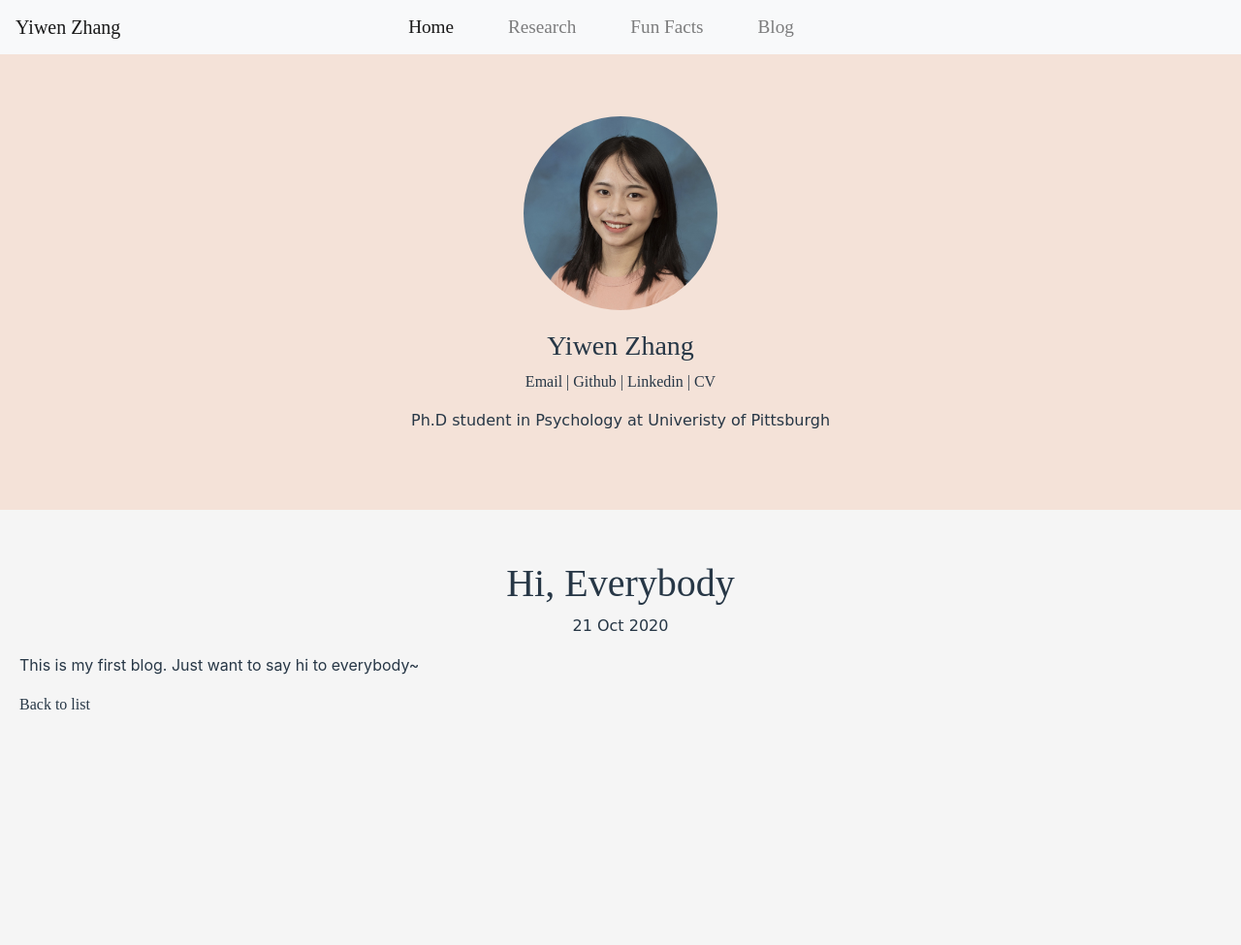
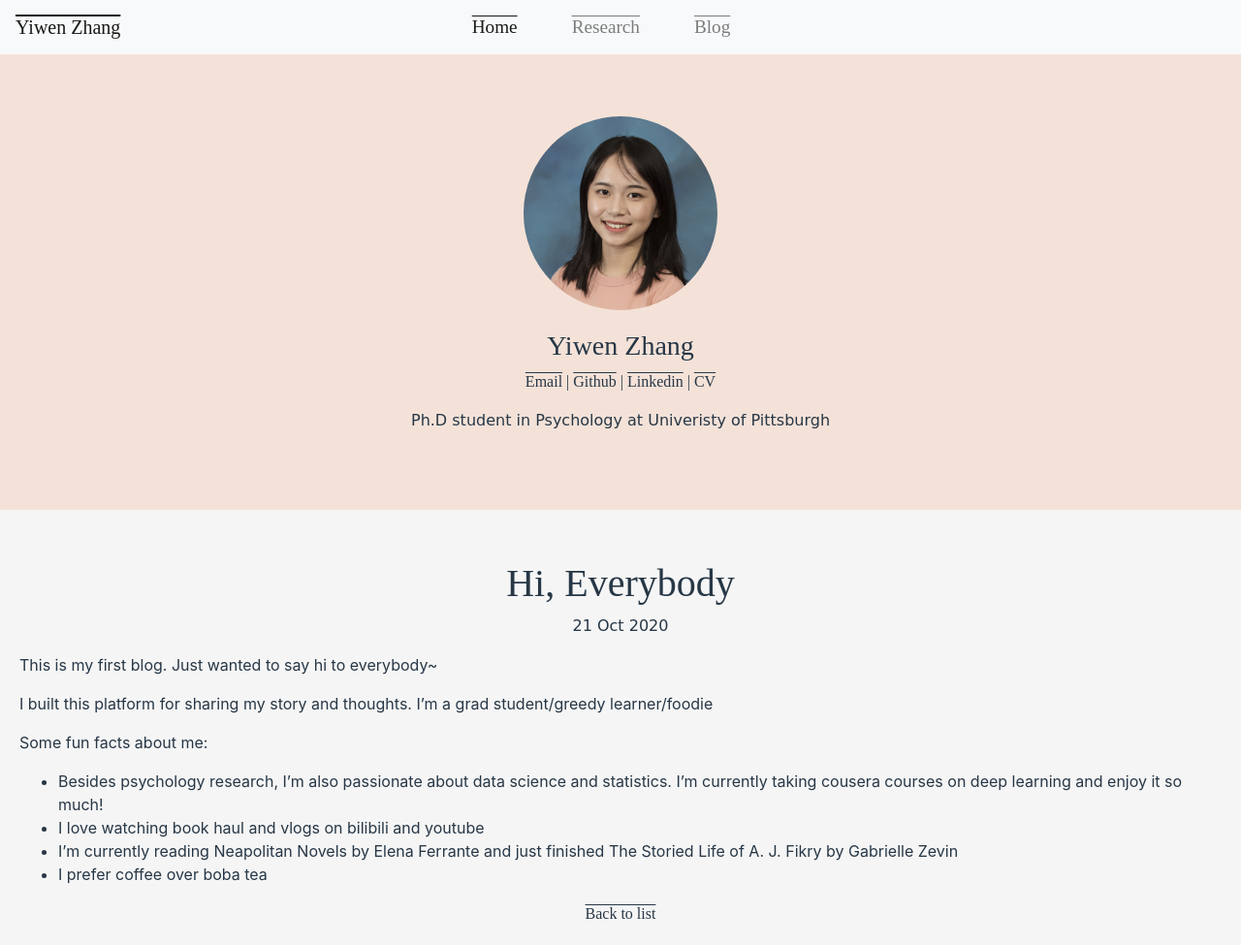
Before and after one commit to yiwenzhang1997/yiwenzhang1997.github.io, a Jekyll site: the page built from _posts/2020-10-21-say-hi.md, in a window 1280 px wide. Shown: the whole page at 97% size. Built offline with Jekyll 4.4.1, drawn with Linux system fonts in a browser that asks for light colours; before the commit the page ends 900 px from its top, so only the background shows below that.

Commit message:
edit post

```diff
--- a/_layouts/default.html
+++ b/_layouts/default.html
@@ -22,9 +22,9 @@
             <li class="nav-item">
                 <a class="nav-link" href="/#research">Research</a>
             </li>
-            <li class="nav-item">
+            <!-- <li class="nav-item">
                 <a class="nav-link" href="/#fun">Fun Facts</a>
-            </li>
+            </li> -->
             <li class="nav-item">
                 <a class="nav-link" href="/blog">Blog</a>
             </li>
--- a/_layouts/post.html
+++ b/_layouts/post.html
@@ -9,7 +9,7 @@ layout: default
     {{ content }}
     </div>
 
-    <a href="/blog">Back to list</a>
+    <center><a href="/blog">Back to list</a></center>
 </div>
 
 <style>
@@ -19,5 +19,6 @@ layout: default
     a{
         text-align: center;
         font-family: Bradley Hand, cursive;
+        text-decoration: overline;
     }
 </style>
--- a/_posts/2020-10-21-say-hi.md
+++ b/_posts/2020-10-21-say-hi.md
@@ -2,7 +2,15 @@
 layout: post
 title: "Hi, Everybody"
 date: 2020-10-21
-abstract: "This is my first blog. Just want to say hi to everybody~"
+abstract: "This is my first blog. Just wanted to say hi to everybody~"
 ---
 
-This is my first blog. Just want to say hi to everybody~
+This is my first blog. Just wanted to say hi to everybody~
+
+I built this platform for sharing my story and thoughts. I'm a grad student/greedy learner/foodie
+
+Some fun facts about me:
+* Besides psychology research, I'm also passionate about data science and statistics. I'm currently taking cousera courses on deep learning and enjoy it so much!
+* I love watching book haul and vlogs on bilibili and youtube
+* I'm currently reading Neapolitan Novels by Elena Ferrante and just finished The Storied Life of A. J. Fikry by Gabrielle Zevin
+* I prefer coffee over boba tea
--- a/blog/index.html
+++ b/blog/index.html
@@ -24,9 +24,6 @@ layout: default
         .card:hover {
           box-shadow: 0 8px 16px 0 rgba(0,0,0,0.2);
         }
-        a {
-            color: #273746;
-            text-decoration: none;
-        }
+
 
     </style>
--- a/index.html
+++ b/index.html
@@ -9,7 +9,7 @@ title: Yiwen Zhang
         <a href="http://www.psychology.pitt.edu/">Univeristy of Pittsburgh</a>.
         Before that, I received my B.S in Psychology from Chu Kochen Honors College, <a href="https://www.zju.edu.cn/english/">Zhejiang University</a>.
     <br>My research interest centers around human causal learning and causal inference.
-        I'm also passionate in Data Science and Statistics.
+        I'm also passionate about Data Science and Statistics.
     <br>Outside the lab, I enjoy leisure reading, cooking and painting!</p>
 </div>
 <div class="block-div" id="research">
```
